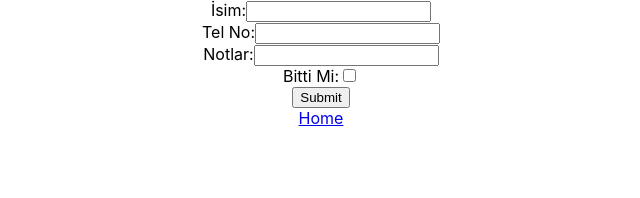
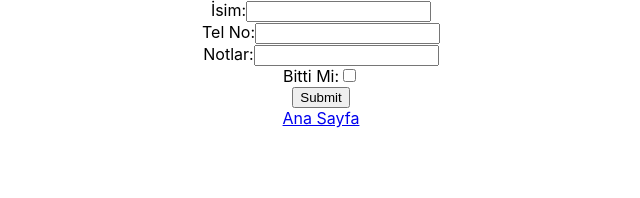
Before and after one commit to alithethird/hasta_listesi_web, a React (Create React App) app: page /Form in a window 1280 px wide. Shown: the top 198 px of the page, without its empty margins (319-959 px from the left). Built offline with nearby package versions, Linux system fonts and the light colour scheme.

Commit message:
Linkler duzenlendi

```diff
--- a/src/Components/FlavorForm.js
+++ b/src/Components/FlavorForm.js
@@ -107,7 +107,7 @@ export default function FlavorForm() {
             <br></br>
             <input type="submit" value="Submit" />
             <br></br>
-            <Link to="/hasta_listesi_web">Home</Link>
+            <Link to="/hasta_listesi_web">Ana Sayfa</Link>
 
         </form>
     );
--- a/src/Components/Home.js
+++ b/src/Components/Home.js
@@ -4,8 +4,8 @@ import { Link } from 'react-router-dom';
 export default function Home() {
   return (
     <>
-      <h1>Home page</h1>
-      <Link to="/Form">About</Link>
+      <h1>Ana Sayfa</h1>
+      <Link to="/Form">Hasta Ekle</Link>
     </>
   );
 }
```
